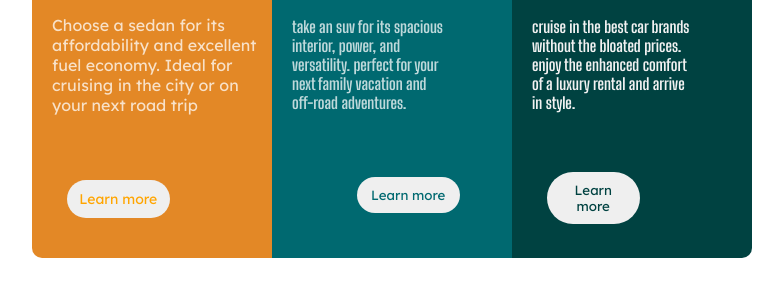
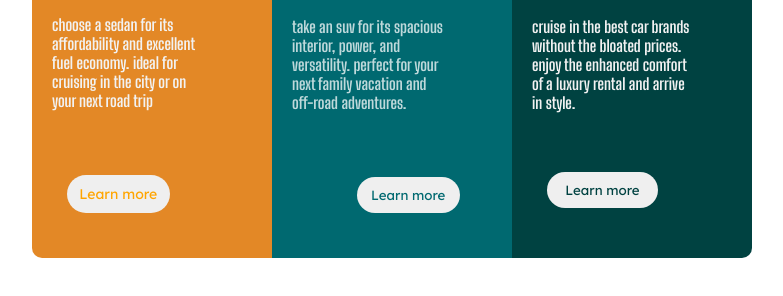
Before and after one commit to gabanie2020/3-column-card, a plain HTML site: page index.html in a window 1280 px wide. Shown: the part 142-438 px from the top of the page, without its empty margins (248-1031 px from the left). Drawn offline with Linux system fonts and the light colour scheme.

Commit message:
my first commit

```diff
--- a/style.css
+++ b/style.css
@@ -58,7 +58,7 @@
     margin: 20px;
     font-family: 'Big Shoulders Display'
 }
-.motal{
+.mortal{
     text-transform: lowercase;
     color:hsl(0, 0%, 95%);
     font-family: 'Big Shoulders Display'
@@ -128,7 +128,7 @@
 .btn-3{
     margin: 60px;
     padding: 10px 10px;
-    width: 50%;
+    width: 60%;
     border: 0;
     margin-left: 15px;
     outline: none;
```
